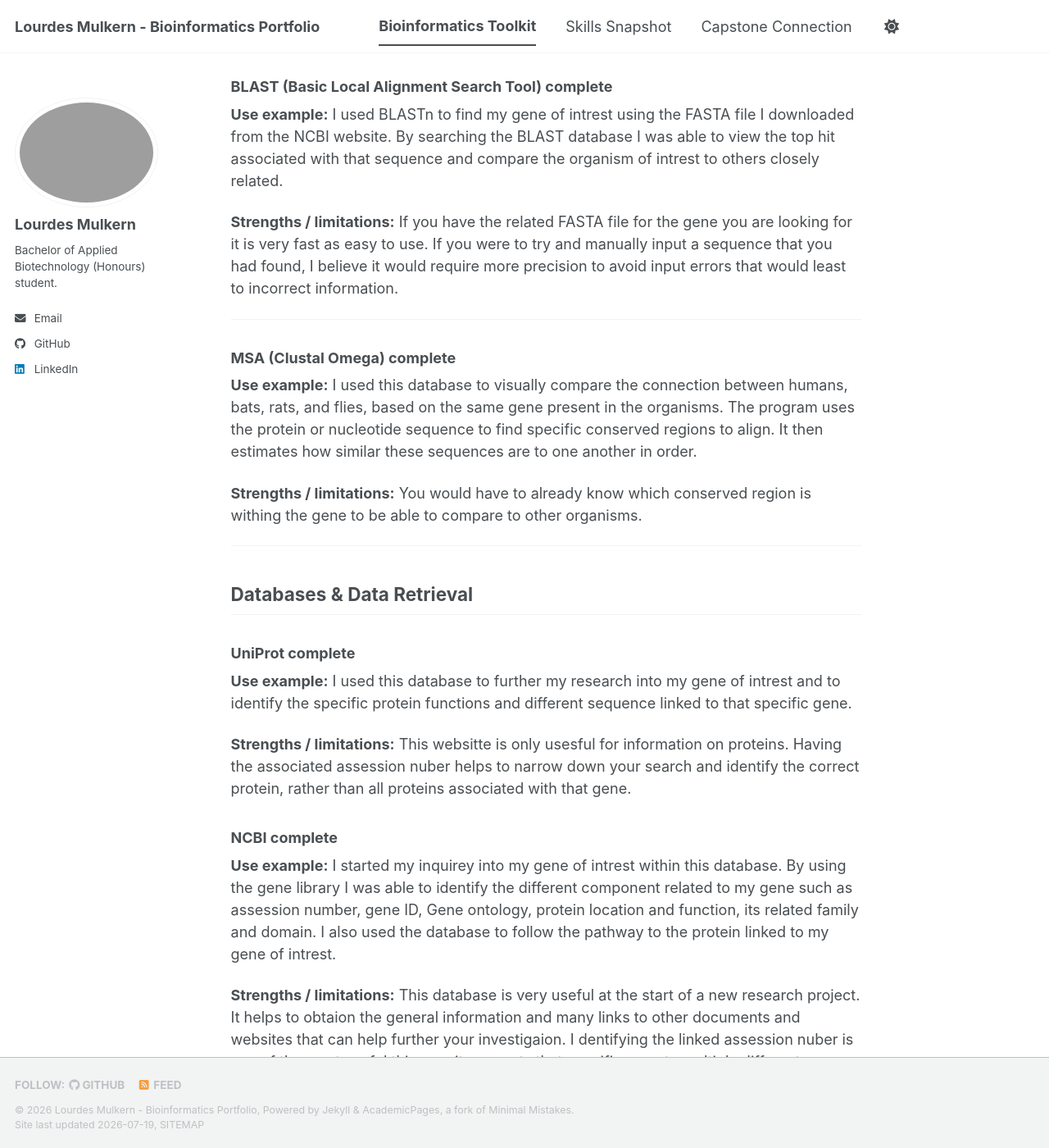
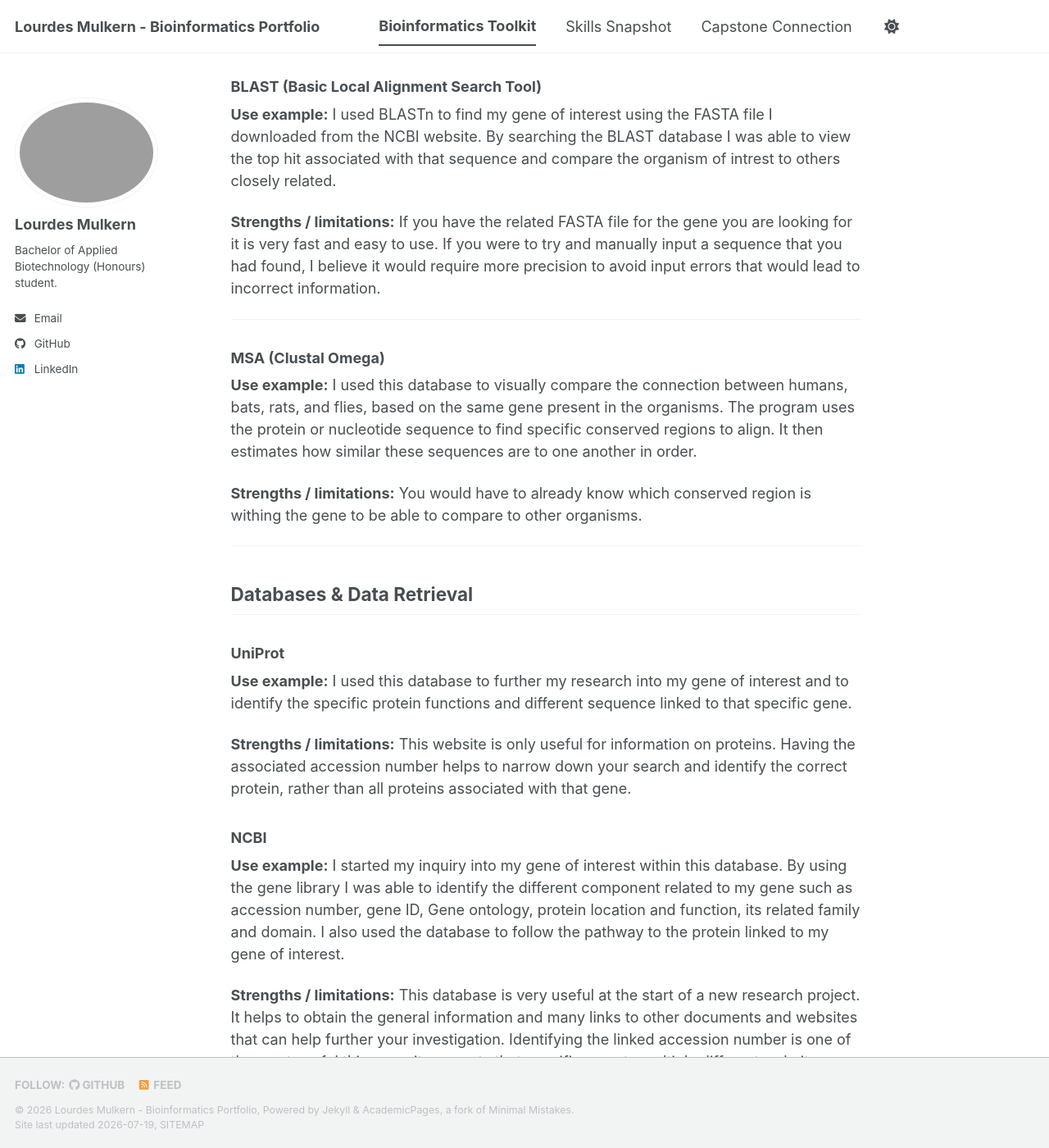
Before and after one commit to Lourdes-Mulkern/biot74000-portfolio, a Jekyll site: the page built from _pages/toolkit.md, in a window 1280 px wide and 1400 px high, scrolled down 222 px. Shown: the whole window at 82% size. Built offline with Jekyll 4.4.1, drawn with Linux system fonts in a browser that asks for light colours; a script bundle is joined from its source files by our own code; library files that are not in the unit come from our copies; some of the changed text lies outside the part shown.

Commit message:
Update toolkit.md

```diff
--- a/_pages/toolkit.md
+++ b/_pages/toolkit.md
@@ -40,15 +40,15 @@ organized by what they are used for._
 
 ## Sequence Analysis Tools
 
-### BLAST (Basic Local Alignment Search Tool) complete
+### BLAST (Basic Local Alignment Search Tool)
 
-**Use example:** I used BLASTn to find my gene of intrest using the FASTA file I downloaded from the NCBI website. By searching the BLAST database I was able to view the top hit associated with that sequence and compare the organism of intrest to others closely related.
+**Use example:** I used BLASTn to find my gene of interest using the FASTA file I downloaded from the NCBI website. By searching the BLAST database I was able to view the top hit associated with that sequence and compare the organism of intrest to others closely related.
 
-**Strengths / limitations:** If you have the related FASTA file for the gene you are looking for it is very fast as easy to use. If you were to try and manually input a sequence that you had found, I believe it would require more precision to avoid input errors that would least to incorrect information.
+**Strengths / limitations:** If you have the related FASTA file for the gene you are looking for it is very fast and easy to use. If you were to try and manually input a sequence that you had found, I believe it would require more precision to avoid input errors that would lead to incorrect information.
 
 ---
 
-### MSA (Clustal Omega) complete
+### MSA (Clustal Omega)
 
 **Use example:** I used this database to visually compare the connection between humans, bats, rats, and flies, based on the same gene present in the organisms. The program uses the protein or nucleotide sequence to find specific conserved regions to align. It then estimates how similar these sequences are to one another in order.
 
@@ -58,29 +58,29 @@ organized by what they are used for._
 
 ## Databases & Data Retrieval
 
-### UniProt complete
+### UniProt
 
-**Use example:** I used this database to further my research into my gene of intrest and to identify the specific protein functions and different sequence linked to that specific gene.
+**Use example:** I used this database to further my research into my gene of interest and to identify the specific protein functions and different sequence linked to that specific gene.
 
-**Strengths / limitations:** This websitte is only usesful for information on proteins. Having the associated assession nuber helps to narrow down your search and identify the correct protein, rather than all proteins associated with that gene.
+**Strengths / limitations:** This website is only useful for information on proteins. Having the associated accession number helps to narrow down your search and identify the correct protein, rather than all proteins associated with that gene.
 
-### NCBI complete
+### NCBI
 
-**Use example:** I started my inquirey into my gene of intrest within this database. By using the gene library I was able to identify the different component related to my gene such as assession number, gene ID, Gene ontology, protein location and function, its related family and domain. I also used the database to follow the pathway to the protein linked to my gene of intrest.
+**Use example:** I started my inquiry into my gene of interest within this database. By using the gene library I was able to identify the different component related to my gene such as accession number, gene ID, Gene ontology, protein location and function, its related family and domain. I also used the database to follow the pathway to the protein linked to my gene of interest.
 
-**Strengths / limitations:** This database is very useful at the start of a new research project. It helps to obtaion the general information and many links to other documents and websites that can help further your investigaion. I dentifying the linked assession nuber is one of the most useful thing, as it connects that specific gene to multiple different webstes, makink for easier traceability and identification.
+**Strengths / limitations:** This database is very useful at the start of a new research project. It helps to obtain the general information and many links to other documents and websites that can help further your investigation. Identifying the linked accession number is one of the most useful things, as it connects that specific gene to multiple different websites, making for easier traceability and identification.
 
 ---
 
 ### Functional Genomics Analysis
 
-### NCBI GEO draft
+### NCBI GEO
 
 **Use example:** [Your text here.]
 
 **Strengths / limitations:** [Your text here.]
 
-### G: Profiler draft
+### G: Profiler
 
 **Use example:** [Your text here.]
 
@@ -90,13 +90,13 @@ organized by what they are used for._
 
 ## Protein Structural & Functional Analysis
 
-### AlphaFold complete
+### AlphaFold
 
-**Use example:** This program helps to predict the folding pattern of a protein by using confidend levels for each nucleotide in the sequence. I used this program to identify the folding pattern of the NPR3 protein and to analyze the confidence in which the program has dictated the protein folding.
+**Use example:** This program helps to predict the folding pattern of a protein by using confidence levels for each nucleotide in the sequence. I used this program to identify the folding pattern of the NPR3 protein and to analyze the confidence in which the program has dictated the protein folding.
 
-**Strengths / limitations:** Being able to accurately identify the protien folding reveals the functionalty of the protein as well as potential binding sites.
+**Strengths / limitations:** Being able to accurately identify the protein folding reveals the functionality of the protein as well as potential binding sites.
 
-### Pfam draft
+### Pfam
 
 **Use example:**
 
@@ -108,9 +108,9 @@ organized by what they are used for._
 
 **Strengths / limitations:** [Your text here.]
 
-### pLDDT complete
+### pLDDT
 
-**Use example:** Used in tandem with AlphsFold. This website scores your AlphaFold hit to provide further accuracy in the protein fold. This website provides visualization of the gene sequence with colour coded based on the confidence for each nucleitide.
+**Use example:** Used in tandem with AlphaFold. This website scores your AlphaFold hit to provide further accuracy in the protein fold. This website provides visualization of the gene sequence with colour coded based on the confidence for each nucleotide.
 
 **Strengths / limitations:** This is useful for a secondary identification of protein folding to strengthen the prediction.
 
```
Also changed, not shown: other parts of _pages/toolkit.md (+1 -1 lines).
